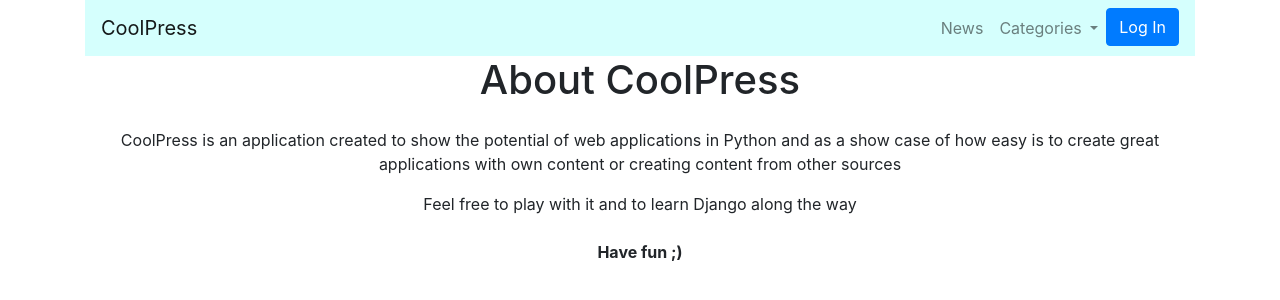
After one commit to tuxskar/coolpress, a Django app: page /about/ in a window 1280 px wide. The commit adds this page. Shown: the top 300 px of the page. Run offline with Django 3.2, Linux system fonts and the light colour scheme; data that the repository does not hold is empty; some libraries are stand-ins or nearby versions.

Commit message:
Added first class based view, improved look&feel of post list images and added categories list to the top bar

```diff
--- a/coolpress/coolpress/settings.py
+++ b/coolpress/coolpress/settings.py
@@ -122,3 +122,6 @@ DEFAULT_AUTO_FIELD = 'django.db.models.BigAutoField'
 HOME_INDEX = 'posts_list'
 LOGIN_REDIRECT_URL = HOME_INDEX
 LOGOUT_REDIRECT_URL = HOME_INDEX
+
+TEMPLATES[0]['OPTIONS']['context_processors'].append(
+    "press.context_processors.categories_processor")
--- /dev/null
+++ b/coolpress/press/context_processors.py
@@ -0,0 +1,6 @@
+from press.models import Category
+
+
+def categories_processor(request):
+    categories = Category.objects.all()
+    return {'categories': categories}
--- a/coolpress/press/static/press/styles.css
+++ b/coolpress/press/static/press/styles.css
@@ -9,9 +9,18 @@
 .post {
     margin: 10px 5px 10px 5px;
 }
+
+.post-image-box {
+    display: flex;
+    align-items: flex-start;
+    justify-content: center;
+    min-height: 300px;
+}
+
 .post-image {
     max-width: 100%;
     padding: 10px;
+    align-self: center;
 }
 
 .post-detail-image {
--- /dev/null
+++ b/coolpress/press/templates/about.html
@@ -0,0 +1,16 @@
+{% extends 'base.html' %}
+
+{% block content %}
+<div class="text-center">
+
+    <h1>About CoolPress</h1>
+
+    <p class="pt-3">CoolPress is an application created to show the potential of web applications in Python and
+        as a show case of how easy is to create great applications with own content or creating
+        content from other sources</p>
+    <p>Feel free to play with it and to learn Django along the way</p>
+    <p class="font-weight-bold pt-2">Have fun ;)</p>
+</div>
+
+
+{% endblock %}
--- a/coolpress/press/templates/navbar.html
+++ b/coolpress/press/templates/navbar.html
@@ -17,7 +17,9 @@
                     Categories
                 </a>
                 <div class="dropdown-menu" aria-labelledby="navbarDropdown">
-                    <a class="dropdown-item" href="#">General</a>
+                    {% for category in categories %}
+                        <a class="dropdown-item" href="#">{{category.label}}</a>
+                    {% endfor %}
                 </div>
             </li>
 
--- a/coolpress/press/templates/posts_list.html
+++ b/coolpress/press/templates/posts_list.html
@@ -12,7 +12,7 @@
 <div class="card mb-3 post">
     <div class="row no-gutters">
         {% if post.image_link %}
-        <div class="col-md-4 text-center align-middle">
+        <div class="col-md-4 post-image-box">
             <img class="post-image" src="{{post.image_link}}" alt="{{post.title}}">
         </div>
         {% endif %}
--- a/coolpress/press/urls.py
+++ b/coolpress/press/urls.py
@@ -1,10 +1,12 @@
 from django.urls import path
 
 from . import views
+from .views import AboutView
 
 urlpatterns = [
     path('', views.post_list, name='posts_list'),
     path('post/<int:post_id>/', views.post_detail, name='posts_detail'),
     path('post/new/', views.post_update, name='post_new'),
     path('post/update/<int:post_id>', views.post_update, name='post_update'),
+    path('about/', AboutView.as_view()),
 ]
--- a/coolpress/press/views.py
+++ b/coolpress/press/views.py
@@ -2,13 +2,15 @@ from django.contrib.auth.decorators import login_required
 from django.http import HttpResponseRedirect, HttpResponseBadRequest
 from django.shortcuts import render, get_object_or_404
 from django.urls import reverse
+from django.views.generic import TemplateView
 
 from press.forms import PostForm
 from press.models import PostStatus, Post, CoolUser
 
 
 def post_list(request):
-    post_list = Post.objects.filter(status=PostStatus.PUBLISHED.value).order_by('-last_update')[:20]
+    post_list = Post.objects.filter(status=PostStatus.PUBLISHED.value).order_by('-last_update')[
+                :20]
     return render(request, 'posts_list.html', {'post_list': post_list})
 
 
@@ -27,7 +29,7 @@ def post_update(request, post_id=None):
 
     if request.method == 'POST':
         # create a form instance and populate it with data from the request:
-        form = PostForm(request.POST)
+        form = PostForm(request.POST, instance=post)
         # check whether it's valid:
         if form.is_valid():
             instance = form.save(commit=False)
@@ -39,3 +41,7 @@ def post_update(request, post_id=None):
         form = PostForm(instance=post)
 
     return render(request, 'posts_update.html', {'form': form})
+
+
+class AboutView(TemplateView):
+    template_name = "about.html"
```
